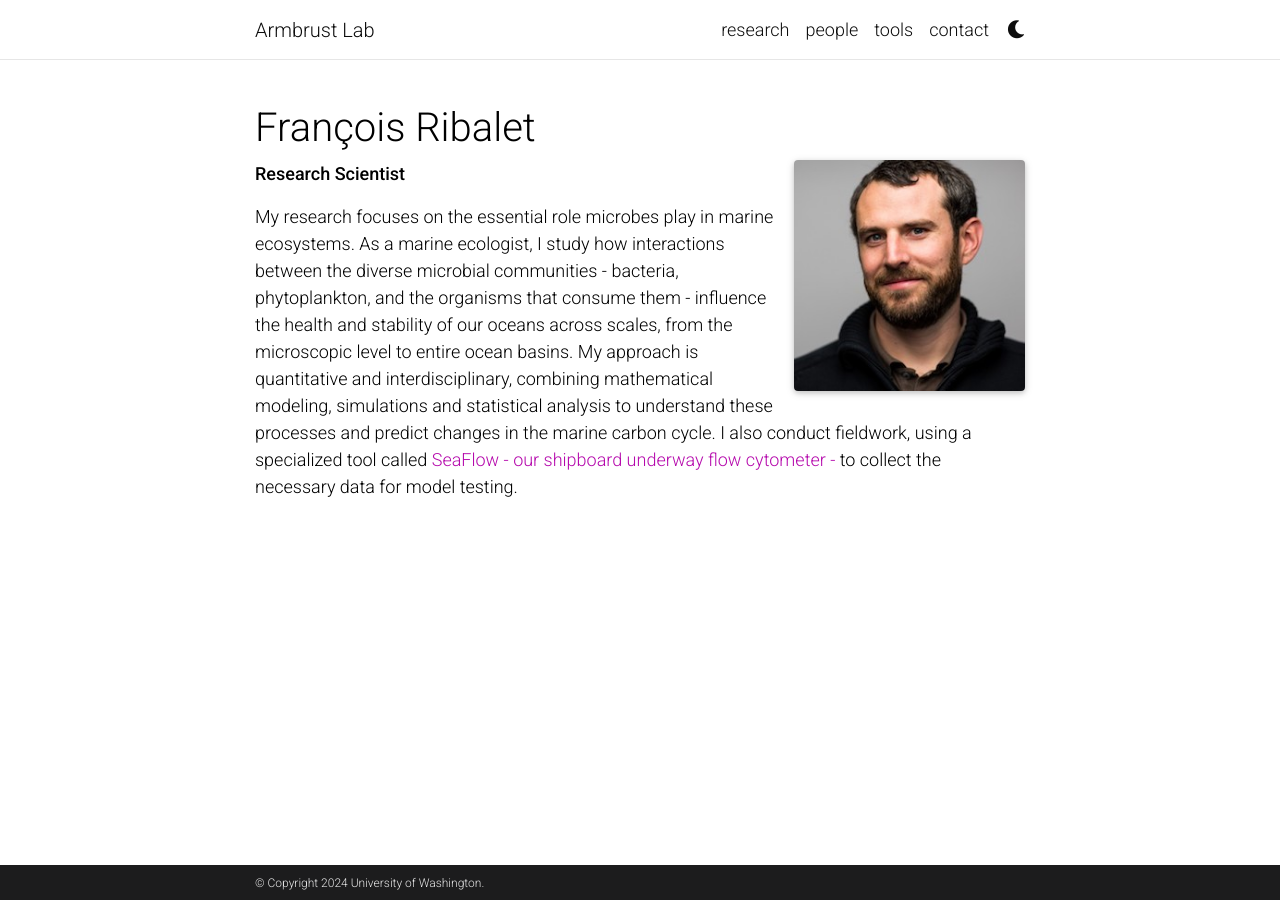
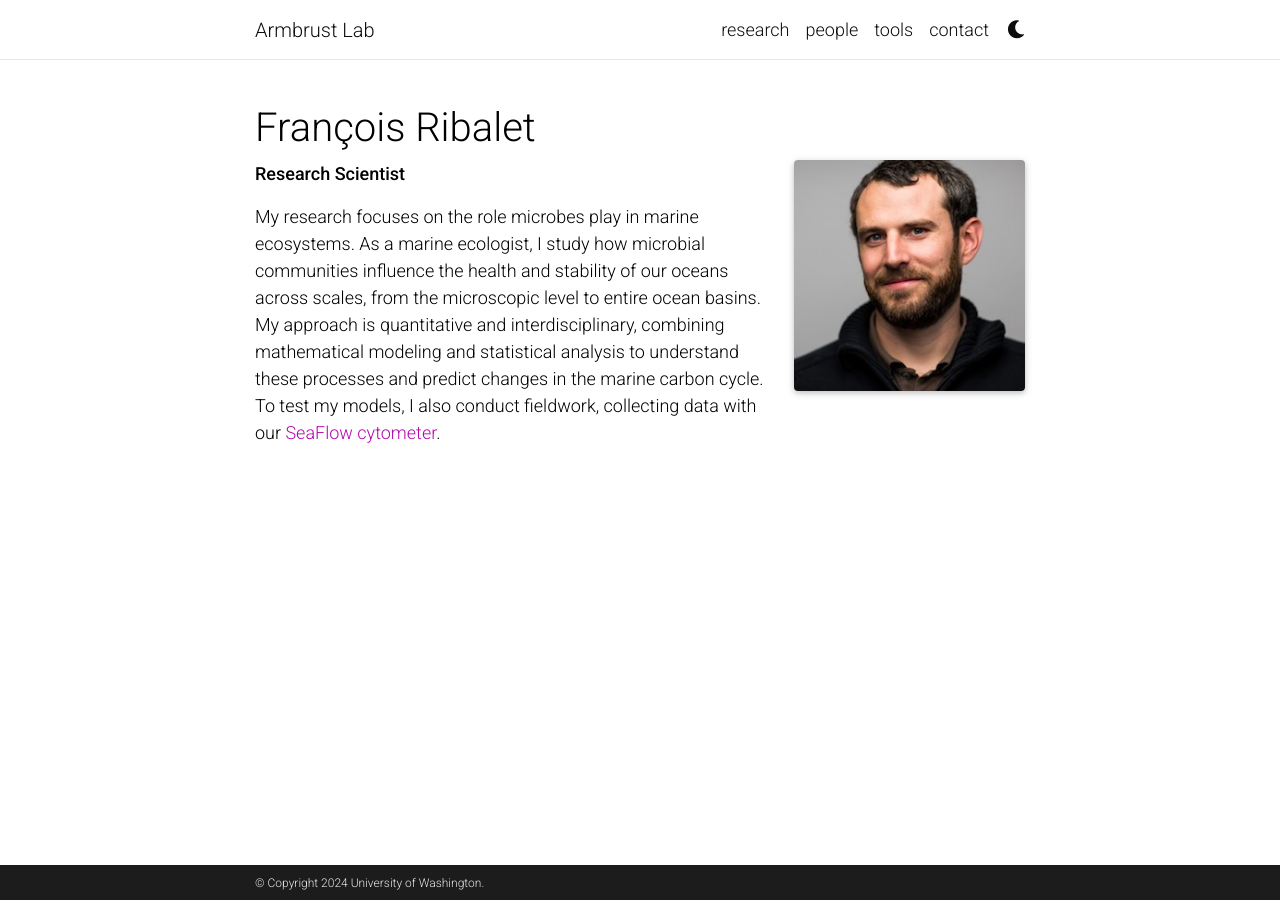
Before and after one commit to armbrustlab/armbrustlab.github.io, a Jekyll site: the page built from _people/ribalet.md, in a window 1280 px wide. Built offline with Jekyll 4.4.1, drawn with Linux system fonts in a browser that asks for light colours; full-size pictures stand in for the smaller copies a plugin makes; comment, search, counter and statistics services are not loaded; a style sheet for code colours, icons or effects is not loaded.

Commit message:
Update ribalet.md

```diff
--- a/_people/ribalet.md
+++ b/_people/ribalet.md
@@ -9,7 +9,6 @@ profile:
 
 **Research Scientist**
 
-My research focuses on the essential role microbes play in marine ecosystems.
-As a marine ecologist, I study how interactions between the diverse microbial communities - bacteria, phytoplankton, and the organisms that consume them - influence the health and stability of our oceans across scales, from the microscopic level to entire ocean basins.
-My approach is quantitative and interdisciplinary, combining mathematical modeling, simulations and statistical analysis to understand these processes and predict changes in the marine carbon cycle.
-I also conduct fieldwork, using a specialized tool called [SeaFlow - our shipboard underway flow cytometer -](https://seaflow.netlify.app/) to collect the necessary data for model testing.
+My research focuses on the role microbes play in marine ecosystems. As a marine ecologist, I study how microbial communities influence the health and stability of our oceans across scales, from the microscopic level to entire ocean basins.
+My approach is quantitative and interdisciplinary, combining mathematical modeling and statistical analysis to understand these processes and predict changes in the marine carbon cycle.
+To test my models, I also conduct fieldwork, collecting data with our [SeaFlow cytometer](https://seaflow.netlify.app/).
```
